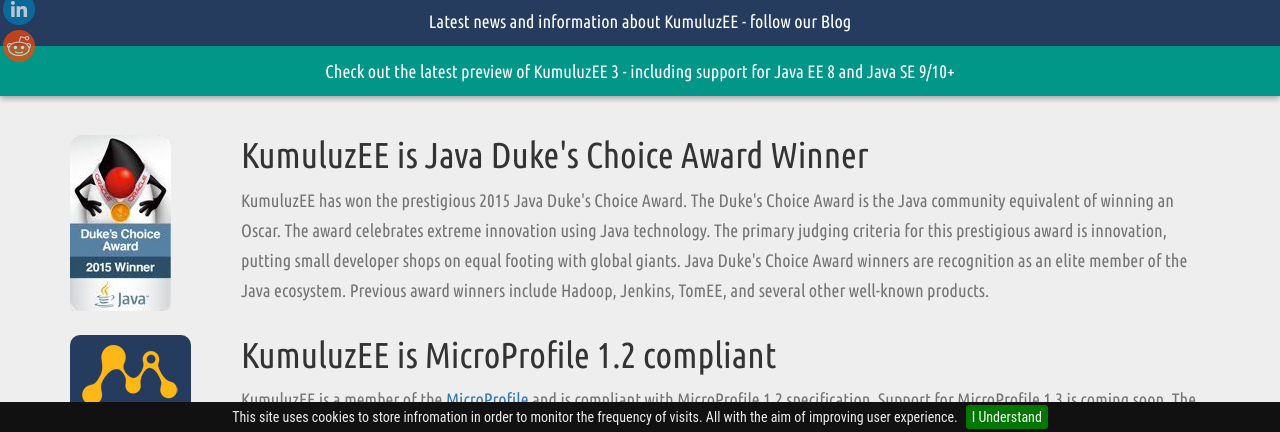
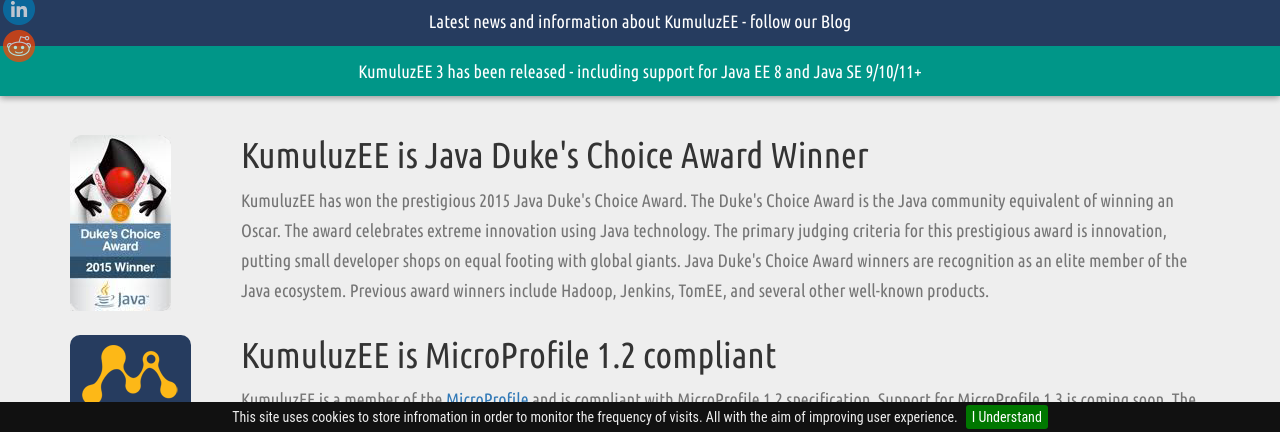
Before and after one commit to kumuluz/ee.kumuluz.com, a Jekyll site: the page built from index.html, in a window 1280 px wide and 900 px high, cut to the strip 468-900 px from the top of the window. Built offline with Jekyll 4.4.1, drawn with Linux system fonts in a browser that asks for light colours; nearby versions of some CDN libraries; comment, search, counter and statistics services are not loaded.

Commit message:
Updated generator and banner for 3.0.0 release

```diff
--- a/index.html
+++ b/index.html
@@ -18,7 +18,7 @@
                 </div>
             </div>
             <div class="join-blog-banner"><a href="https://blog.kumuluz.com" target="_blank" rel="noopener noreferrer">Latest news and information about KumuluzEE - follow our Blog</a></div>
-            <div class="latest-notification-banner"><a href="https://blog.kumuluz.com/product/announcement/developers/2018/03/11/kumuluzee-3.0.0-beta.1-release" target="_blank" rel="noopener noreferrer">Check out the latest preview of KumuluzEE 3 - including support for Java EE 8 and Java SE 9/10+</a></div>
+            <div class="latest-notification-banner"><a href="https://blog.kumuluz.com/product/announcement/developers/2018/10/03/kumuluzee-3.0.0-release" target="_blank" rel="noopener noreferrer">KumuluzEE 3 has been released - including support for Java EE 8 and Java SE 9/10/11+</a></div>
         </div>
 
         <div class="container">
```
Also changed, not shown: generator/index.html (+6 -6 lines).
